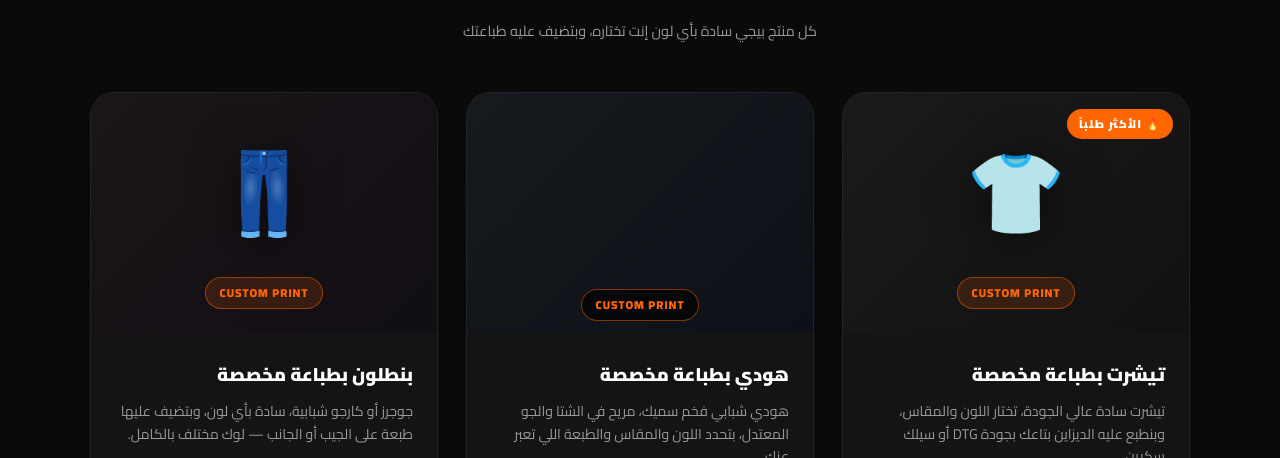
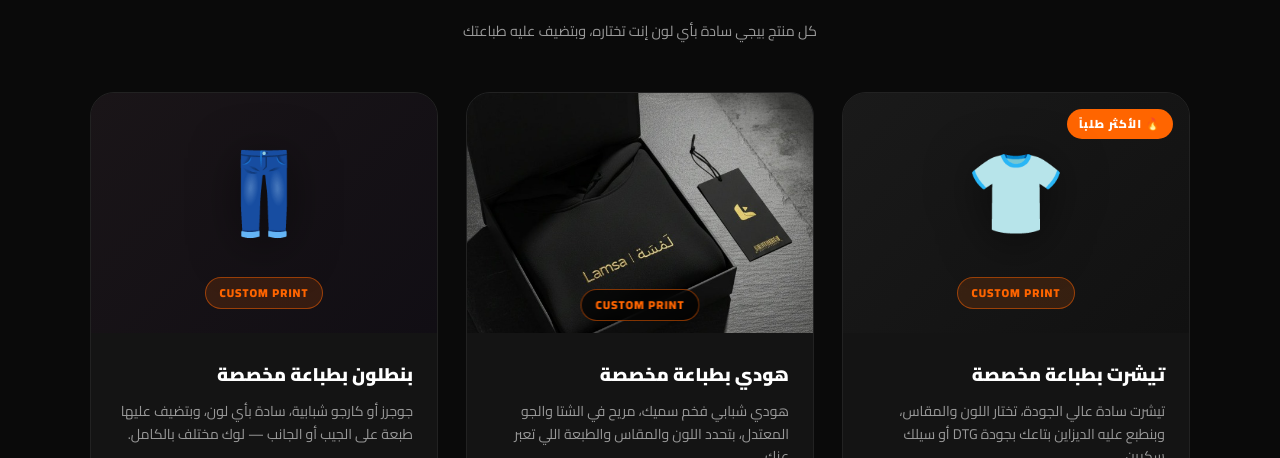
Before and after one commit to Lamsa3/Lamsa3.github.io, a plain HTML site: page drops.html in a window 1280 px wide. Shown: the part 1698-2156 px from the top of the page. Drawn offline with Linux system fonts and the light colour scheme.

Commit message:
Add files via upload

```diff
--- a/drops.html
+++ b/drops.html
@@ -855,9 +855,9 @@
 
       <!-- Hoodie -->
       <div class="product-card">
-        <div class="product-visual pv-hoodie">
-
-          <div class="mockup-print-badge" style="position: absolute; bottom: 12px; z-index: 2; background: rgba(0,0,0,0.65); backdrop-filter: blur(8px);">Custom Print</div>
+        <div class="product-visual pv-hoodie" style="padding: 0; overflow: hidden;">
+          <img src="hoodie-box.jpg" alt="هودي بطباعة مخصصة LAMSA" style="width: 100%; height: 100%; object-fit: cover; display: block;" />
+          <div class="mockup-print-badge" style="position: absolute; bottom: 12px; left: 50%; transform: translateX(-50%); z-index: 2; background: rgba(0,0,0,0.65); backdrop-filter: blur(8px);">Custom Print</div>
         </div>
         <div class="product-info">
           <h3>هودي بطباعة مخصصة</h3>
```
Also changed, not shown: hoodie-box.jpg (added).
